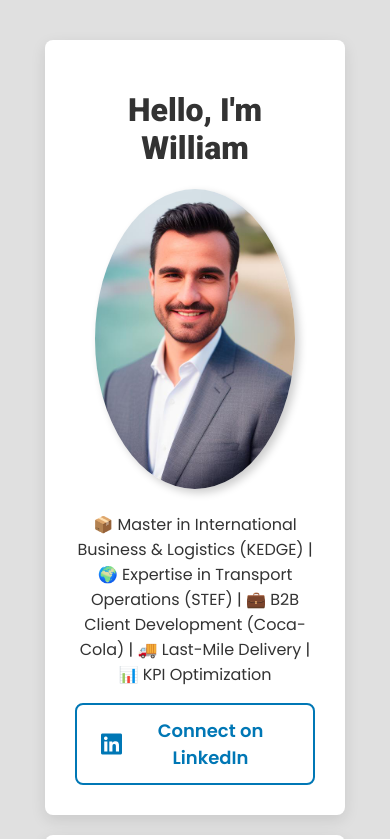
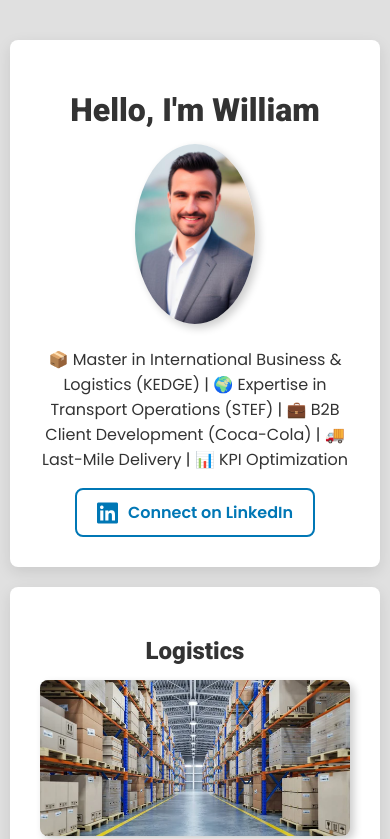
Before and after one commit to williamax745/my-profile, a plain HTML site: page index.html in a window 390 px wide. Shown: the top 839 px of the page. Drawn offline with Linux system fonts and the light colour scheme.

Commit message:
Update style.css

```diff
--- a/style.css
+++ b/style.css
@@ -8,33 +8,27 @@ body {
     padding: 0;
 }
 
+/* Conteneur principal */
 .container {
     max-width: 700px;
+    width: 90%;
     margin: 40px auto;
 }
 
-/* Écran < 960px */
-@media (max-width: 960px) {
+/* Ajustements responsive */
+@media (max-width: 720px) {
   .container {
-    width: 700px;
+    width: 90%; /* Permet un meilleur affichage */
   }
 }
 
-/* Écran < 720px */
-@media (max-width: 720px) {
+@media (max-width: 540px) {
   .container {
-    width: 500px;
+    width: 95%;
   }
 }
 
-/* Écran < 540px */
-@media (max-width: 540px) {
-  .container {
-    width: 300px;
-  }
-}
-
-
+/* Carte blanche */
 .card-white {
     background-color: white;
     padding: 30px;
@@ -43,10 +37,13 @@ body {
     margin-bottom: 20px;
 }
 
+/* Titres */
 h1, h2 {
     font-family: "Roboto", sans-serif;
+    margin-bottom: 15px;
 }
 
+/* Images */
 img {
     width: 100%;
     max-width: 500px;
@@ -56,7 +53,7 @@ img {
 }
 
 #moi {
-    width: 200px;
+    width: 150px; /* Réduction pour mobile */
     border-radius: 50%;
 }
 
@@ -64,6 +61,7 @@ img:hover {
     transform: scale(1.05);
 }
 
+/* Liens */
 a {
     text-decoration: none;
     color: #ff884A;
@@ -84,18 +82,20 @@ a:hover, a:hover i {
     color: #0077b5;
 }
 
+/* Liste */
 ul {
     list-style: none;
     padding: 0;
 }
 
+/* Bouton LinkedIn */
 .linkedin-button {
-    background-color: transparent; /* Pas de couleur par défaut */
-    color: #0077b5; /* Bleu LinkedIn */
+    background-color: transparent;
+    color: #0077b5;
     font-size: 18px;
     font-weight: bold;
     padding: 12px 24px;
-    border: 2px solid #0077b5; /* Bordure bleue */
+    border: 2px solid #0077b5;
     border-radius: 8px;
     display: inline-flex;
     align-items: center;
@@ -106,8 +106,8 @@ ul {
 }
 
 .linkedin-button:hover {
-    background-color: #0077b5; /* Fond bleu au survol */
-    color: white; /* Texte blanc au survol */
+    background-color: #0077b5;
+    color: white;
 }
 
 .linkedin-button i {
@@ -116,5 +116,25 @@ ul {
 }
 
 .linkedin-button:hover i {
-    color: white; /* Icône blanche au survol */
+    color: white;
 }
+
+/* Optimisation mobile */
+@media (max-width: 480px) {
+    .container {
+        width: 95%;
+    }
+
+    #moi {
+        width: 120px;
+    }
+
+    .linkedin-button {
+        font-size: 16px;
+        padding: 10px 20px;
+    }
+
+    img {
+        max-width: 100%;
+    }
+}
```
